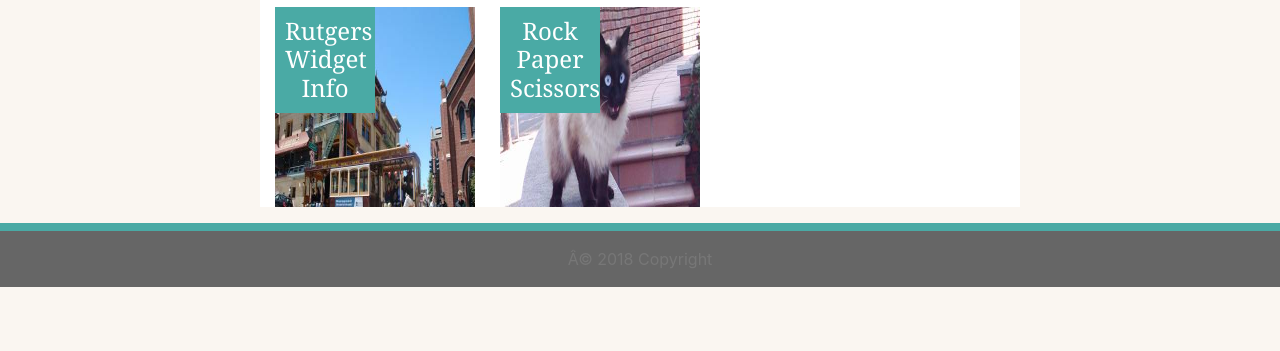
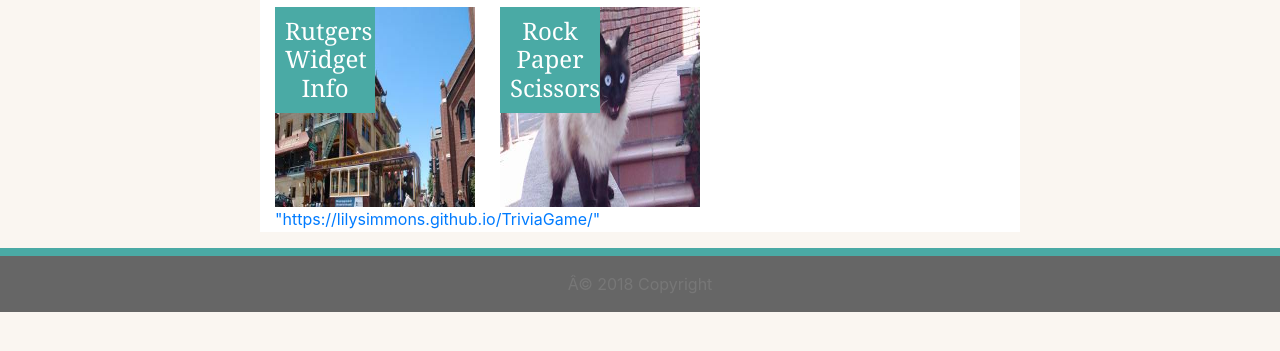
Before and after one commit to lilysimmons/Bootstrap-Portfolio, a plain HTML site: page portolio.html in a window 1280 px wide. Shown: the part 331-682 px from the top of the page. Drawn offline with nearby package versions, Linux system fonts and the light colour scheme.

Commit message:
hw link added

```diff
--- a/portolio.html
+++ b/portolio.html
@@ -82,8 +82,8 @@ img{
             </div>
             <div class="boxes">
                 <img src="images/earphones.jpeg">
-                <a href="https://lilysimmons.github.io/TriviaGame/"></a>
                 <h4>Trivia Game</h4>
+                <!-- <a href="https://lilysimmons.github.io/TriviaGame/">"https://lilysimmons.github.io/TriviaGame/"</a> -->
             </div>
             <div class="boxes">
                 <img src="images/tree.jpeg">
@@ -94,6 +94,11 @@ img{
                 <img src="images/veggies.jpeg">
                 <a href="ADD MY HOMEWORK LINKS"></a>
                 <h4>Rock Paper Scissors</h4>
+            </div>
+
+            <div>
+              <a href="https://lilysimmons.github.io/TriviaGame/">"https://lilysimmons.github.io/TriviaGame/"</a>
+
             </div>
         <div class="col-md-2">
 
```
